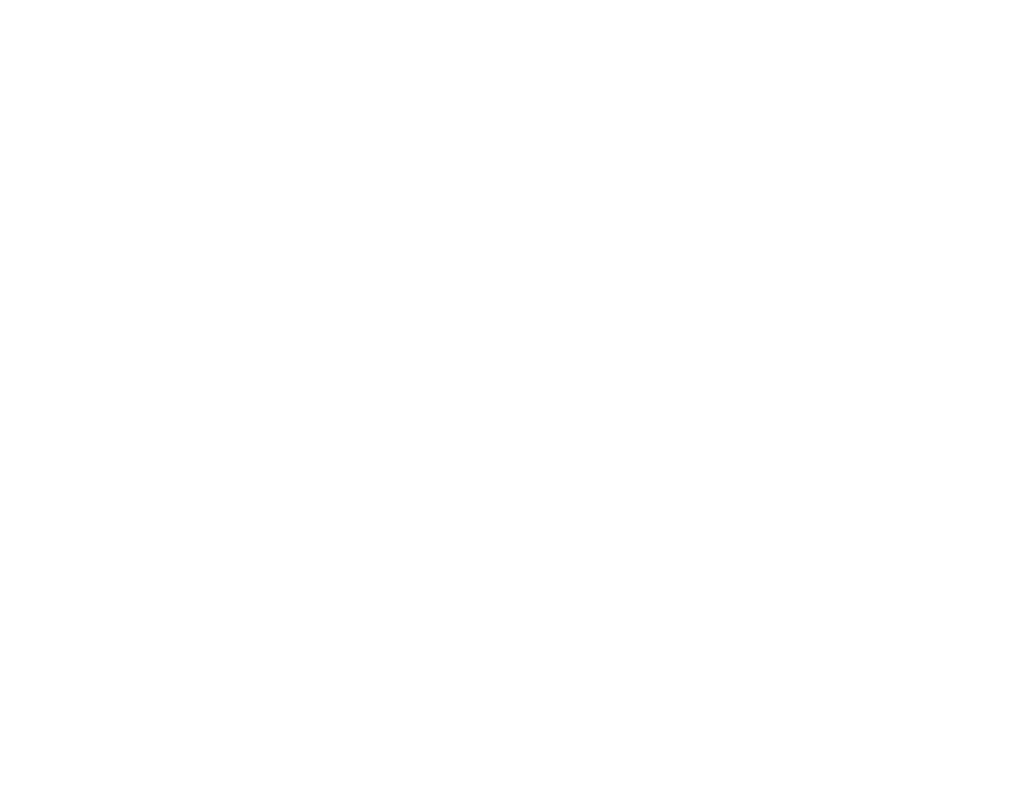
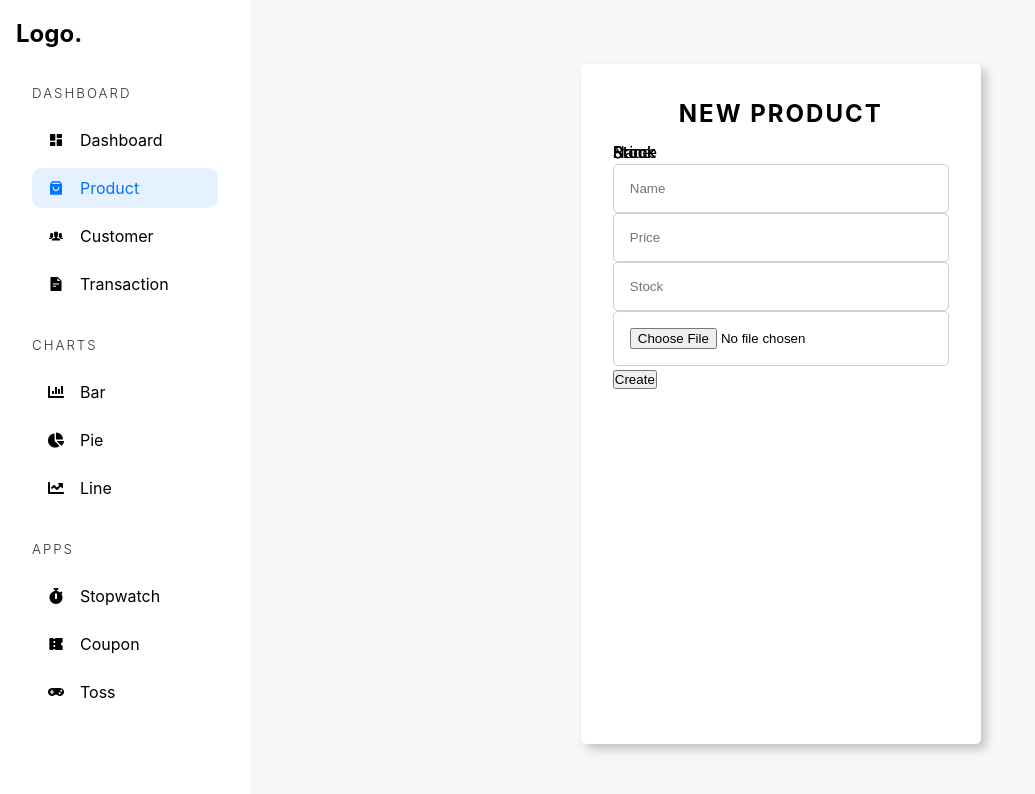
Before and after one commit to yashr775/AdminDashboard, a React (Vite) app: page /admin/product/new in a window 1280 px wide. Before the commit this address had no page. Shown: the top 794 px of the page, without its empty margins (0-1035 px from the left). Built offline with nearby package versions, Linux system fonts and the light colour scheme.

Commit message:
Manage product page completed

```diff
--- a/src/App.tsx
+++ b/src/App.tsx
@@ -9,6 +9,13 @@
 const BarCharts = lazy(() => import("./pages/Charts/Barcharts"));
 const PieCharts = lazy(() => import("./pages/Charts/PieCharts"));
 const LineCharts = lazy(() => import("./pages/Charts/LineCharts"));
+const NewProduct = lazy(() => import("./pages/management/NewProduct"));
+const ProductManagement = lazy(
+  () => import("./pages/management/ProductManagement")
+);
+const TransactionManagement = lazy(
+  () => import("./pages/management/TransactionManagement")
+);
 
 const App = () => {
   return (
@@ -24,6 +31,13 @@
             <Route path="/admin/chart/bar" element={<BarCharts />} />
             <Route path="/admin/chart/pie" element={<PieCharts />} />
             <Route path="/admin/chart/line" element={<LineCharts />} />
+
+            <Route path="/admin/product/new" element={<NewProduct />} />
+            <Route path="/admin/product/:id" element={<ProductManagement />} />
+            <Route
+              path="/admin/transaction/:id"
+              element={<TransactionManagement />}
+            />
           </Routes>
         </Suspense>
       </Router>
--- /dev/null
+++ b/src/pages/management/NewProduct.tsx
@@ -0,0 +1,74 @@
+import { ChangeEvent, useState } from "react";
+import AdminSidebar from "../../components/AdminSidebar";
+
+const NewProduct = () => {
+  const [name, setName] = useState<string>("");
+  const [photo, setPhoto] = useState<string>("");
+  const [price, setPrice] = useState<number>();
+  const [stock, setStock] = useState<number>();
+
+  const changeImageHandler = (e: ChangeEvent<HTMLInputElement>) => {
+    const file: File | undefined = e.target.files?.[0];
+
+    const reader: FileReader = new FileReader();
+
+    if (file) {
+      reader.readAsDataURL(file);
+      reader.onloadend = () => {
+        if (typeof reader.result === "string") setPhoto(reader.result);
+      };
+    }
+  };
+
+  return (
+    <div className="admin-container">
+      <AdminSidebar />
+      <main className="product-management">
+        <article>
+          <form>
+            <h2>New Product</h2>
+            <div>
+              <label>Name</label>
+              <input
+                required
+                type="text"
+                placeholder="Name"
+                value={name}
+                onChange={(e) => setName(e.target.value)}
+              />
+              <label>Price</label>
+              <input
+                required
+                type="number"
+                placeholder="Price"
+                value={price}
+                onChange={(e) => setPrice(Number(e.target.value))}
+              />
+              <label>Stock</label>
+              <input
+                required
+                type="number"
+                placeholder="Stock"
+                value={stock}
+                onChange={(e) => setStock(Number(e.target.value))}
+              />
+              <label>Stock</label>
+              <input
+                required
+                type="file"
+                placeholder="Image"
+                value={photo}
+                onChange={changeImageHandler}
+              />
+
+              {photo && <img src={photo} alt="Your Image" />}
+              <button type="submit">Create</button>
+            </div>
+          </form>
+        </article>
+      </main>
+    </div>
+  );
+};
+
+export default NewProduct;
--- /dev/null
+++ b/src/pages/management/ProductManagement.tsx
@@ -0,0 +1,11 @@
+import AdminSidebar from "../../components/AdminSidebar";
+
+const ProductManagement = () => {
+  return (
+    <div className="admin-container">
+      <AdminSidebar />
+    </div>
+  );
+};
+
+export default ProductManagement;
--- /dev/null
+++ b/src/pages/management/TransactionManagement.tsx
@@ -0,0 +1,11 @@
+import AdminSidebar from "../../components/AdminSidebar";
+
+const TransactionManagement = () => {
+  return (
+    <div className="admin-container">
+      <AdminSidebar />
+    </div>
+  );
+};
+
+export default TransactionManagement;
```
